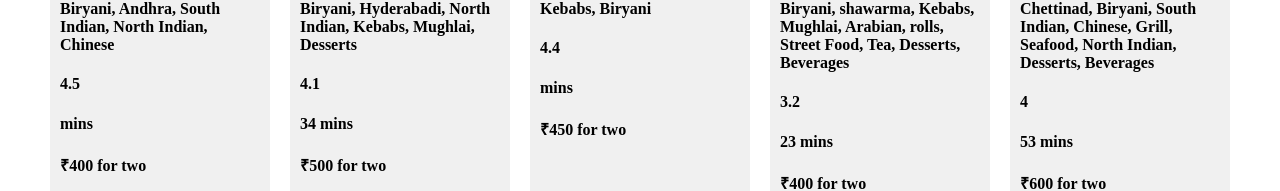
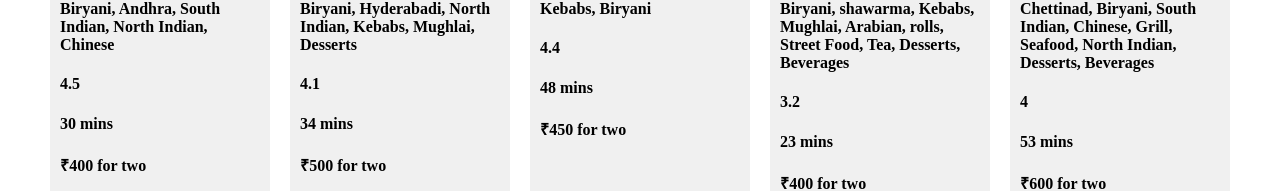
Before and after one commit to Shilpa-Ram/React-fundamentals, a React (Vite) app: page / in a window 1280 px wide. Shown: the part 451-642 px from the top of the page. Built offline with nearby package versions, Linux system fonts and the light colour scheme.

Commit message:
Started hooks concept

```diff
--- a/src/Components/BodyComponent.js
+++ b/src/Components/BodyComponent.js
@@ -1,21 +1,33 @@
+import React, { useState } from "react";
 import resList from "../utils/mockData";
 import RestaurantCard from "./RestaurantCard";
 
-const BodyComponent = () => (
+const BodyComponent = () => {
+  const [restaurantList, setRestaurantList] = useState(resList);
+
+  return (
     <div className="body">
       <div className="search">
         <input type="text" className="search-box" />{" "}
         <button type="submit"> Search </button>
       </div>
       <div className="filter">
-      <button className="filter-btn" onClick={()=> {console.log('button clicked')}}> Top rated Restaurants </button>
+        <button
+          className="filter-btn"
+          onClick={() => {
+            setRestaurantList(restaurantList.filter(res => res.avgRating > 4));
+          }}
+        >
+          Top rated Restaurants
+        </button>
       </div>
       <div className="restaurant-list">
-      {resList.map((restaurant) => (
+        {restaurantList.map((restaurant) => (
           <RestaurantCard key={restaurant.name} resData={restaurant} />
         ))}
       </div>
     </div>
   );
+};
 
 export default BodyComponent;
--- a/src/utils/mockData.js
+++ b/src/utils/mockData.js
@@ -3,9 +3,7 @@ const resList = [
     name: "Meghana Foods",
     cuisines: ["Biryani", "Andhra", "South Indian", "North Indian", "Chinese"],
     avgRating: "4.5",
-    sla: {
-      deliveryTime: 30,
-    },
+    deliveryTime: 30,
     costForTwo: "₹400 for two",
   },
   {
@@ -26,9 +24,7 @@ const resList = [
     name: "Hotel Empire",
     cuisines: ["Kebabs", "Biryani"],
     avgRating: "4.4",
-    sla: {
-      deliveryTime: 48,
-    },
+    deliveryTime: 48,
     costForTwo: "₹450 for two",
   },
   {
```
Lines whose indentation alone changed are shown as unchanged.
